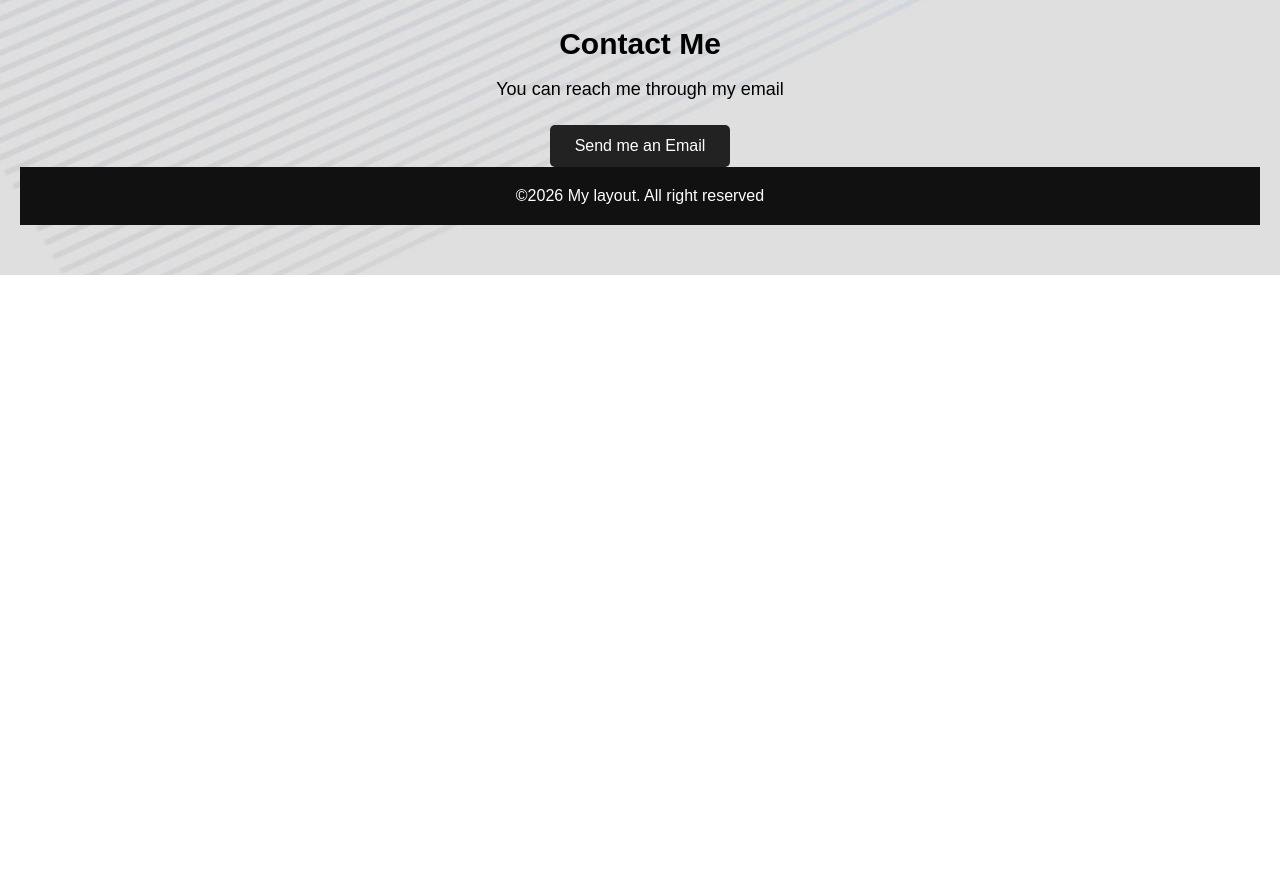
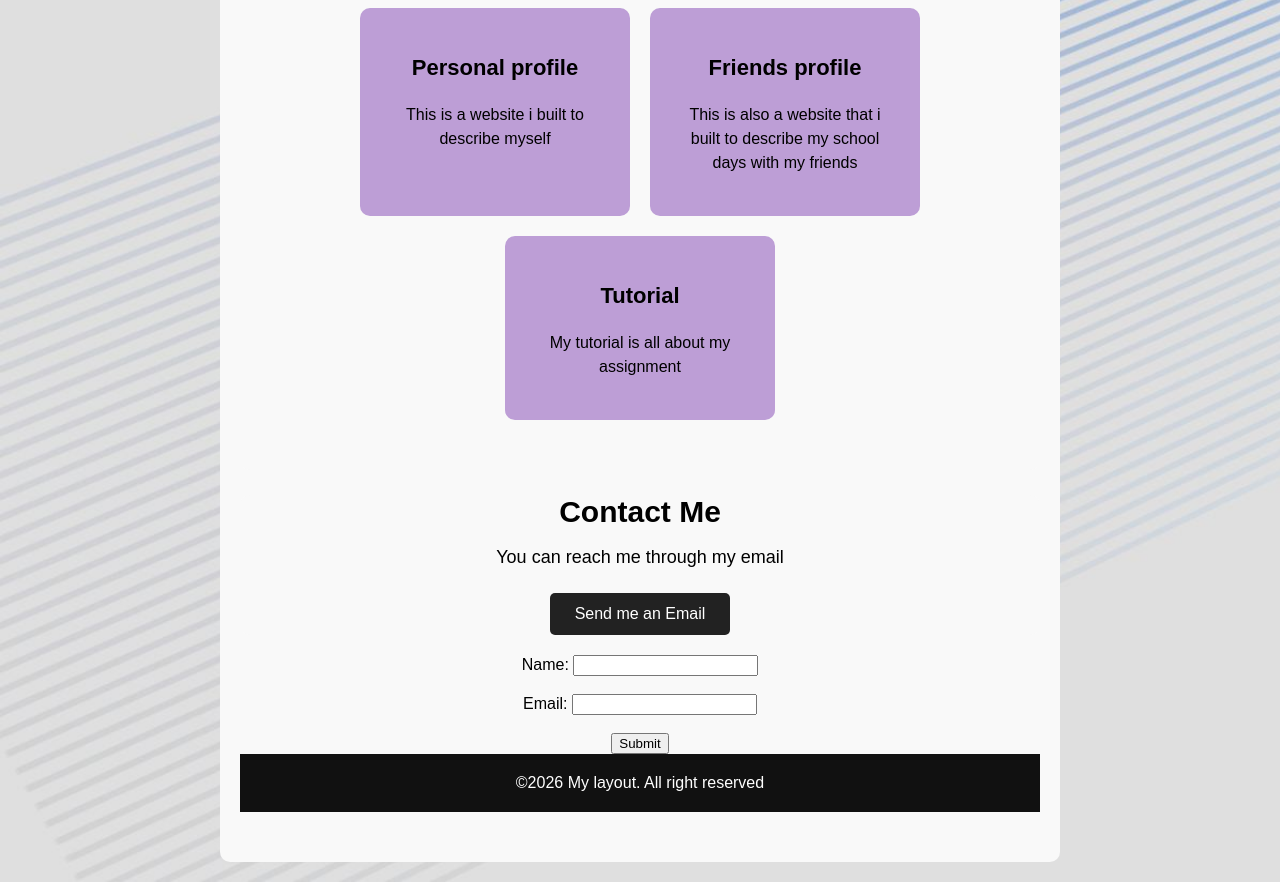
Before and after one commit to adekunleayinde/html_tutorial, a plain HTML site: page my-portfolio/header.html in a window 1280 px wide. Shown: the part 2127-3009 px from the top of the page. Before the commit the page ends 2402 px from the top, so only its background shows below. Drawn offline with Linux system fonts and the light colour scheme.

Commit message:
update changes

```diff
--- a/my-portfolio/copy.css
+++ b/my-portfolio/copy.css
@@ -82,6 +82,7 @@
 .Hobby p {
     line-height: 1.5;
 }
+
 .Projects {
     padding: 50px 20px;
     text-align: center;
@@ -140,6 +141,13 @@
 .Contact a:hover {
     background-color: #00bfff;
 }
+
+.About-Me, .Hobbies, .Projects, .Contact {
+    background-color: #F9F9F9;
+    border-radius: 10px;
+    margin: 20px auto;
+    max-width: 800px;
+}
 footer {
     background-color: #111;
     color: white;
--- a/my-portfolio/header.html
+++ b/my-portfolio/header.html
@@ -4,6 +4,7 @@
     <meta charset="UTF-8">
     <meta name="viewport" content="width=device-width,initial-scale=1.0">
     <title>My First Layout</title>
+    <link rel="icon" type="pixabay.jpg/png" href="pixabay.jpg">
     <link rel="Stylesheet" href="copy.css">
 </head>
 <body>
@@ -70,6 +71,15 @@
 
                 <a href="mail to:adekunleayinde120@gmail.com">Send me an Email</a>
             </section>
+            <section>
+                <form>
+                    <label for="name">Name:</label>
+                    <input type="text" id="name" name="name" required><br><br>
+                    <label for="email">Email:</label>
+                    <input type="email" id="email" name="email" required><br><br>
+                    <button type="submit">Submit</button>
+                </form>
+            </section>
 
     <footer>
         <div>
```
